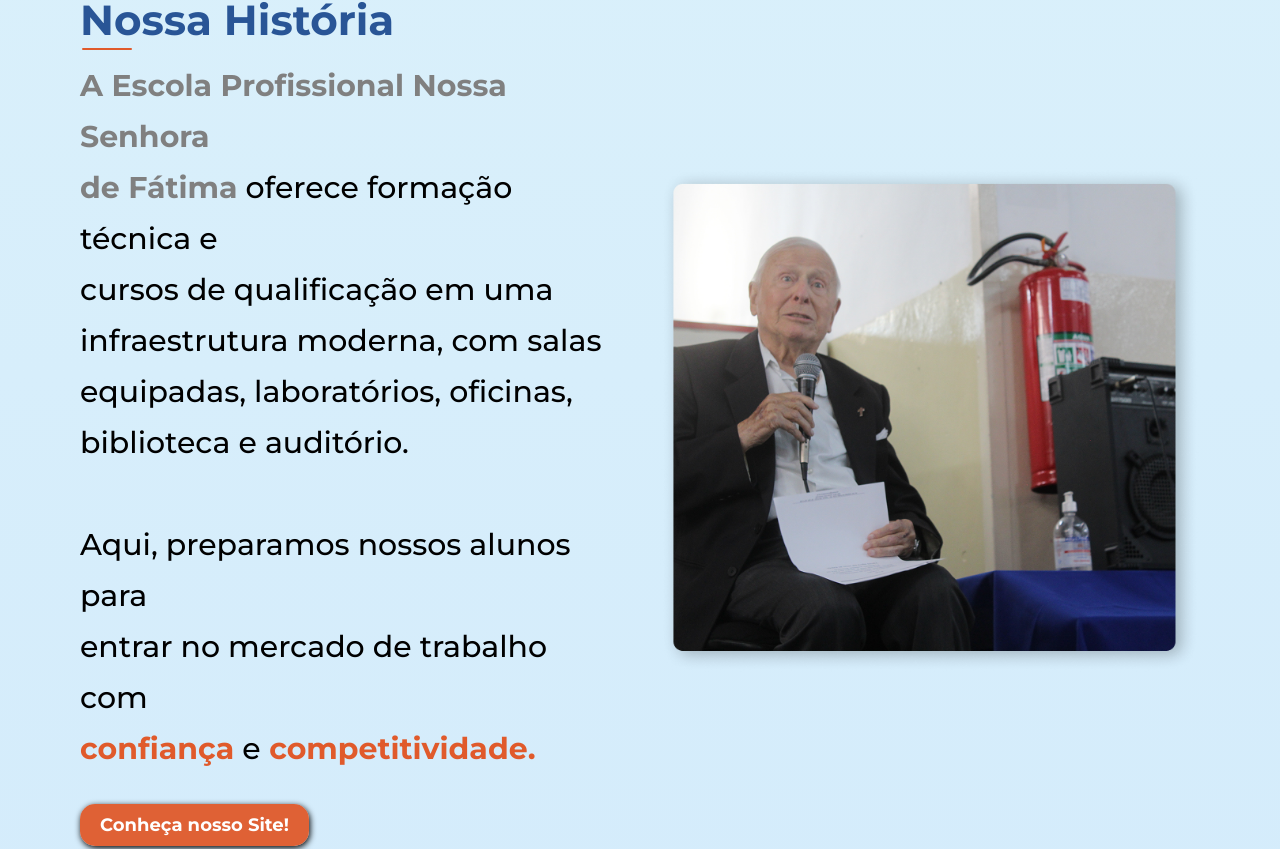
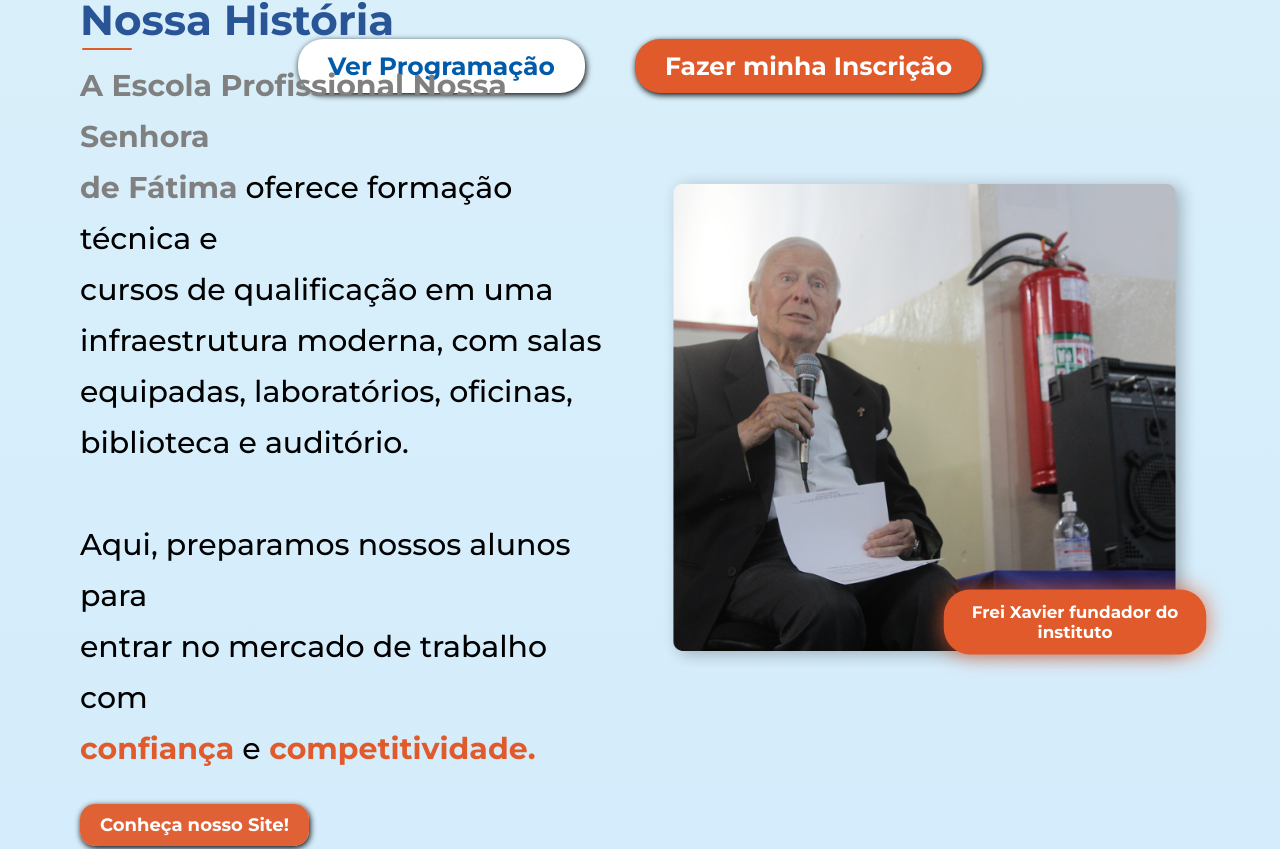
Before and after one commit to Guilherme-op7/feira-app, a React (Vite) app: page / in a window 1280 px wide. Shown: the part 1370-2219 px from the top of the page. Built offline with nearby package versions, Linux system fonts and the light colour scheme.

Commit message:
botao ok

```diff
--- a/src/pages/app/components/Hero.jsx
+++ b/src/pages/app/components/Hero.jsx
@@ -6,7 +6,7 @@
 
       <div>
         <img
-          className="frei-logo2"
+          className="frei-logo22"
           src="/assets/images/selo.png"
           alt="logo do frei"
         />
--- a/src/pages/app/components/Historia.jsx
+++ b/src/pages/app/components/Historia.jsx
@@ -1,3 +1,5 @@
+import '../styles/_historia.scss'
+
 export function Historia() {
   return (
     <div id="sobre" className="history">
@@ -15,15 +17,22 @@
           <span className="highlight"> competitividade.</span>
         </p>
 
-        <button><a className="ancoragem1" href="https://www.acaonsfatima.org.br/" target="blank">Conheça nosso Site!</a></button>
+        <button>
+          <a className="ancoragem1" href="https://www.acaonsfatima.org.br/" target="blank">
+            Conheça nosso Site!
+          </a>
+        </button>
       </div>
+
 <div className="image-container">
   <img
     className="Xavier"
     src="/assets/images/xavier.png"
     alt="Fotografia do Frei Xavier fazendo uma palestra"
   />
+  <button className="botao-hover">Frei Xavier fundador do instituto</button>
 </div>
+
     </div>
   );
 };
--- a/src/pages/app/styles/_historia.scss
+++ b/src/pages/app/styles/_historia.scss
@@ -38,13 +38,14 @@
   flex: 1;
   display: flex;
   justify-content: flex-start;
+  align-items: flex-start;
+  position: relative;
 
   @include responsive(mobile) {
     width: 100%;
     justify-content: center;
     padding: 0 10px;
     margin: 0;
-  }
   }
 
   .Xavier {
@@ -68,6 +69,54 @@
       width: 100%;
       max-width: 100%;
       height: auto;
+    }
+  }
+
+  .botao-hover {
+    position: absolute;
+    bottom: 20px;
+    left: 290px;
+    border: none;
+    border-radius: 25px;
+    padding: 12px 25px;
+    font-size: 16px;
+    font-weight: bold;
+    cursor: pointer;
+    background: $accent-color;
+    color: $white;
+    box-shadow: 1px 2px 6px black;
+    transition: 0.3s;
+
+
+    animation: pulse 2s infinite;
+
+    &:hover {
+      background: darken($accent-color, 10%);
+      transform: translateY(-3px);
+      box-shadow: 2px 4px 12px rgba(0, 0, 0, 0.3);
+    }
+
+    @include responsive(mobile) {
+      bottom: 10px;
+      left: 10px;
+      font-size: 14px;
+      padding: 10px 20px;
+    }
+  }
+}
+
+@keyframes pulse {
+  0% {
+    transform: scale(1);
+    box-shadow: 0 0 10px rgba(224, 90, 43, 0.5);
+  }
+  50% {
+    transform: scale(1.05);
+    box-shadow: 0 0 20px rgba(224, 90, 43, 0.8);
+  }
+  100% {
+    transform: scale(1);
+    box-shadow: 0 0 10px rgba(224, 90, 43, 0.5);
   }
 }
 
```
Lines whose indentation alone changed are shown as unchanged.
